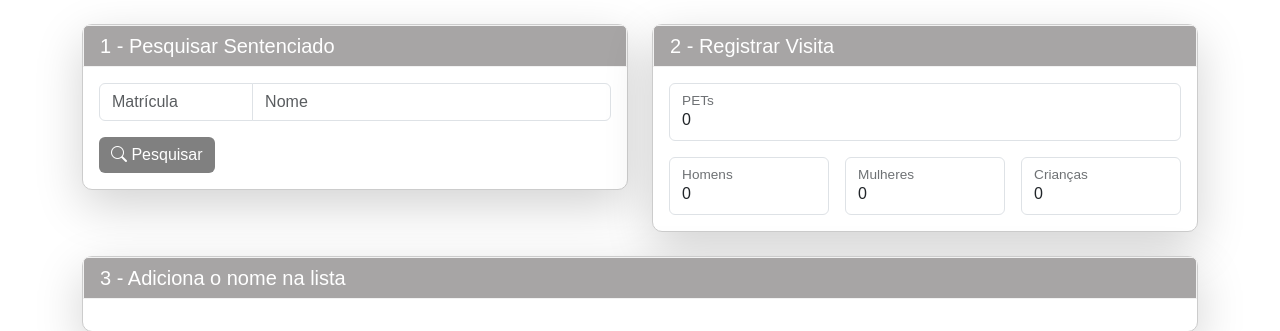
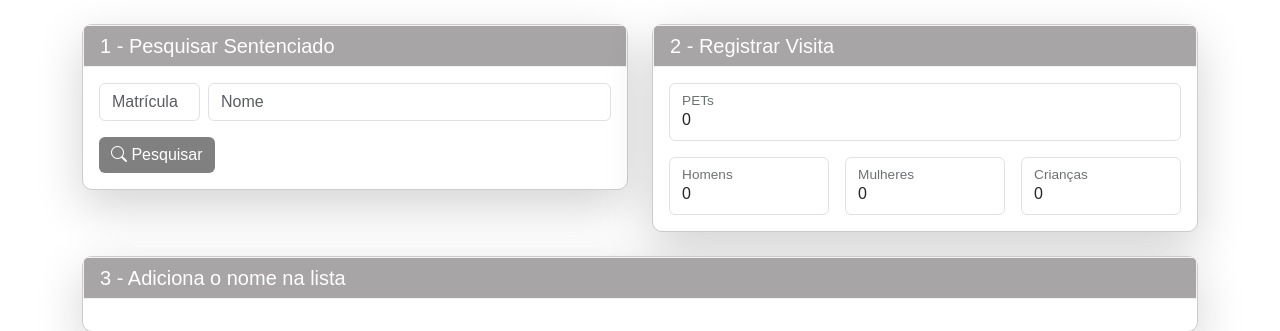
Before and after one commit to fernandopereira3/novela, a Flask app: page /entrada_saida in a window 1280 px wide. Shown: the part 70-401 px from the top of the page. Run offline with Flask 3, Linux system fonts and the light colour scheme; data that the repository does not hold is empty.

Commit message:
update bot, nao sei se ta funcionando / 13-07-25 as 15:05

```diff
--- a/src/templates/entrada_saida.html
+++ b/src/templates/entrada_saida.html
@@ -46,9 +46,9 @@
                     <div class="card-body">
                         <form method="POST" id="search-form">
                             {{ form.csrf_token }}
-                            <div class="input-group">
-                                <input type="text" class="form-control" id="matricula" placeholder="Matrícula" name="matricula" style="width: 30%;">
-                                <input type="text" class="form-control" id="nome" placeholder="Nome" name="nome" style="width: 70%;">
+                            <div class="d-flex gap-2">
+                                <input type="text" class="form-control" id="matricula" placeholder="Matrícula" name="matricula" style="width: 20%;">
+                                <input type="text" class="form-control" id="nome" placeholder="Nome" name="nome" style="width: 80%;">
                             </div>
                             <p></p>
                             <div>
```
